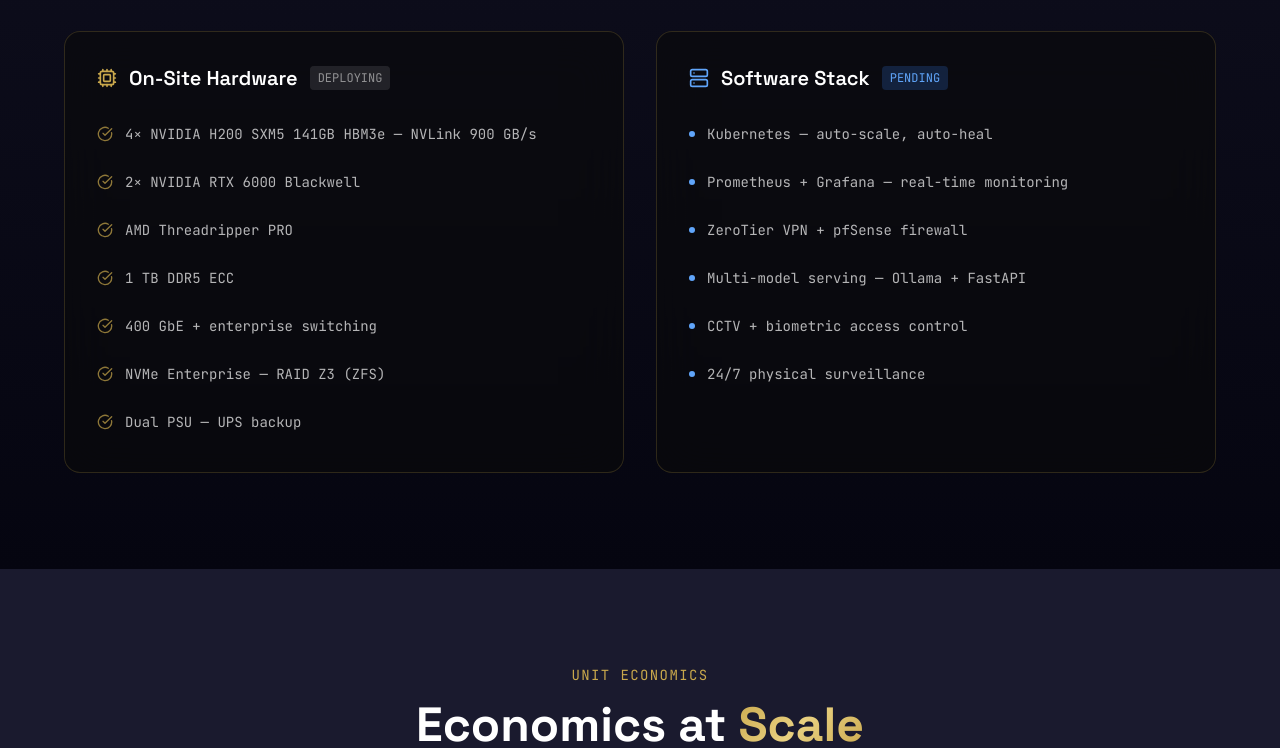
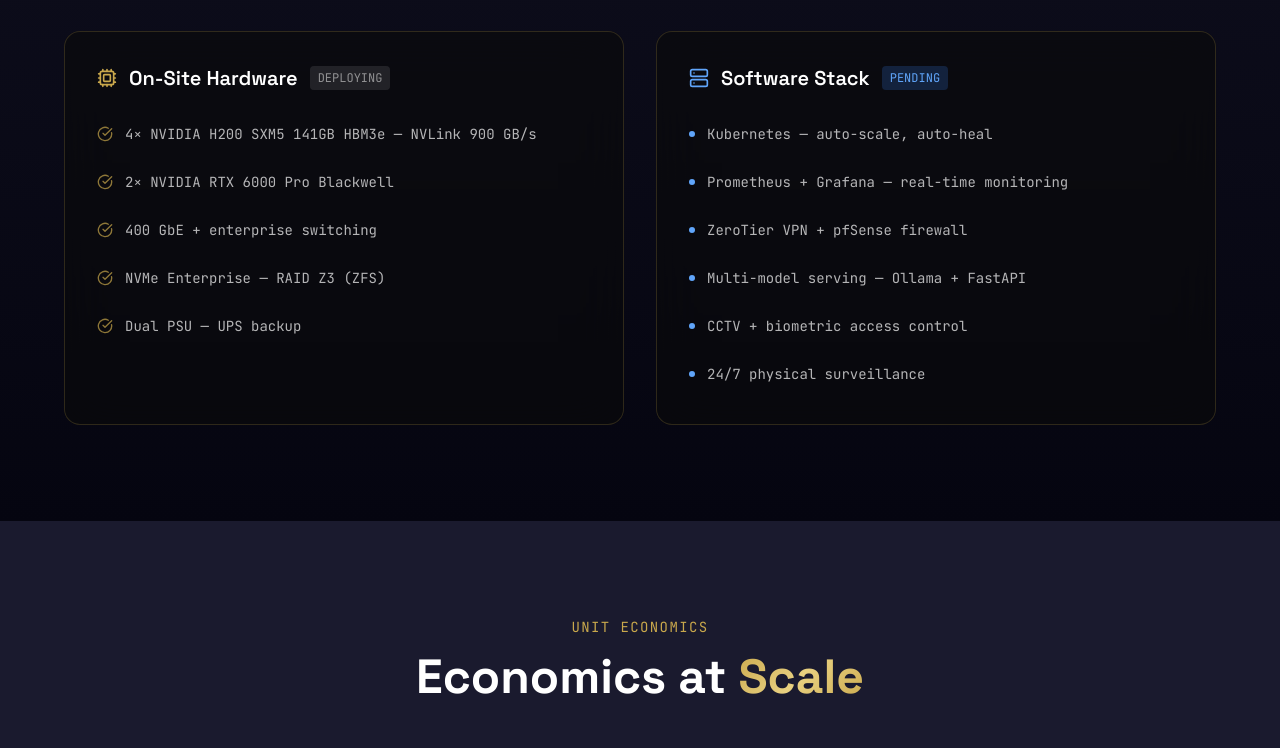
Before and after one commit to Tommy3808/ignum-website, a React (Vite) app: page /investors in a window 1280 px wide. Shown: the part 2567-3315 px from the top of the page. Built offline with nearby package versions, Linux system fonts and the light colour scheme.

Commit message:
fix: hardware — solo H200 + RTX Pro Blackwell

```diff
--- a/src/pages/Investors.tsx
+++ b/src/pages/Investors.tsx
@@ -231,9 +231,7 @@ export default function Investors() {
                 <div className="space-y-3">
                   {[
                     '4× NVIDIA H200 SXM5 141GB HBM3e — NVLink 900 GB/s',
-                    '2× NVIDIA RTX 6000 Blackwell',
-                    'AMD Threadripper PRO',
-                    '1 TB DDR5 ECC',
+                    '2× NVIDIA RTX 6000 Pro Blackwell',
                     '400 GbE + enterprise switching',
                     'NVMe Enterprise — RAID Z3 (ZFS)',
                     'Dual PSU — UPS backup',
```
